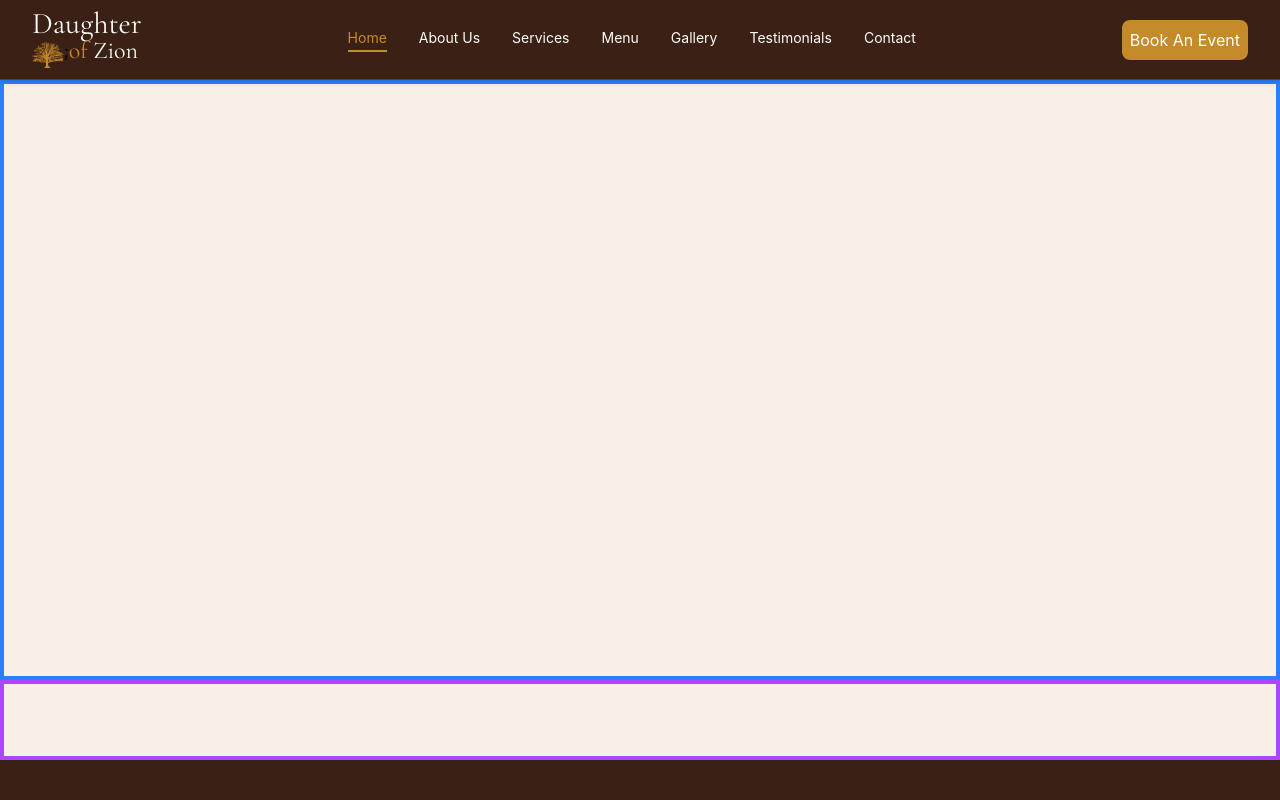
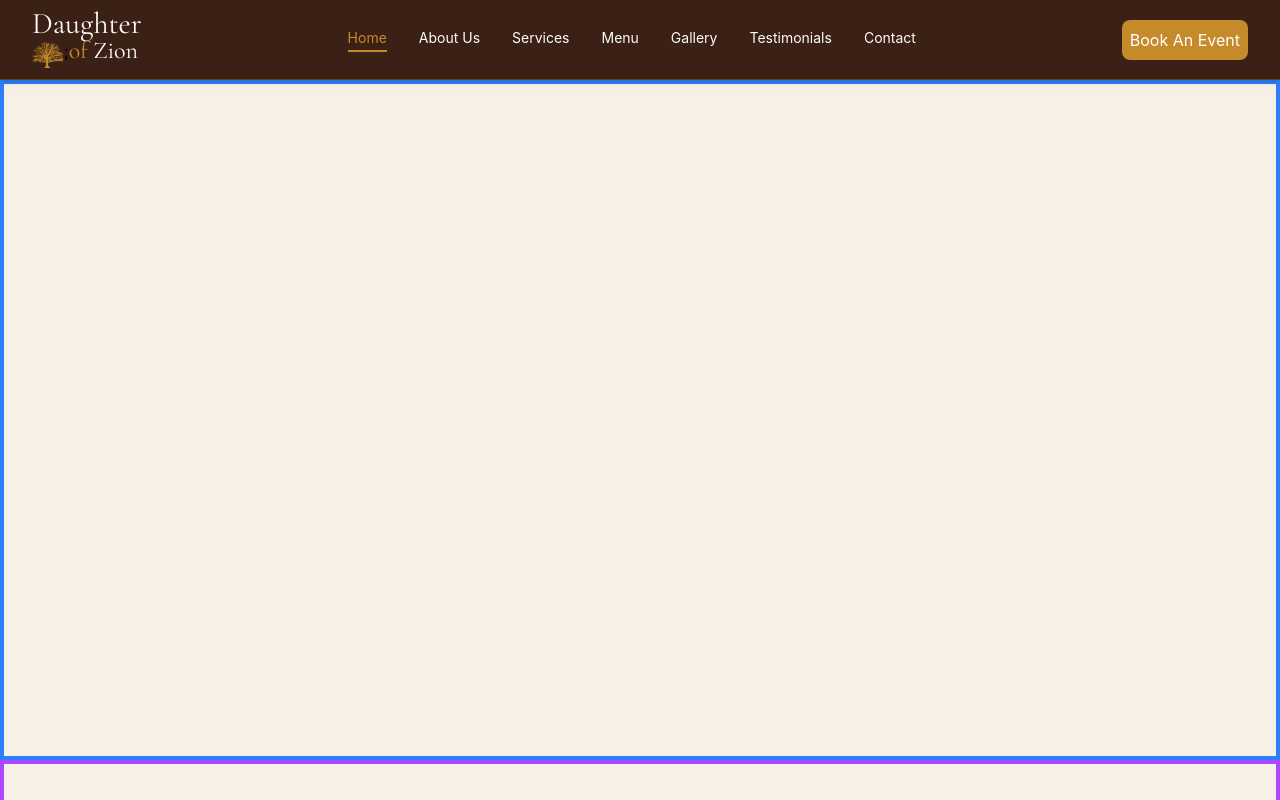
Before and after one commit to Bjablaso/DaughterOfZion, a React (Vite) app: page / in a window 1280 px wide. Shown: the top 800 px of the page. Built offline with nearby package versions, Linux system fonts and the light colour scheme.

Commit message:
feat: add hero section layout

```diff
--- a/src/Components/HeroImage.tsx
+++ b/src/Components/HeroImage.tsx
@@ -2,7 +2,7 @@
 
 export const HeroImage = () => {
     return (
-        <div className="h-[75vh] w-full border-4 border-blue-500">
+        <div className="min-h-[85vh] w-full border-4 border-blue-500">
 
         </div>
     );
```
